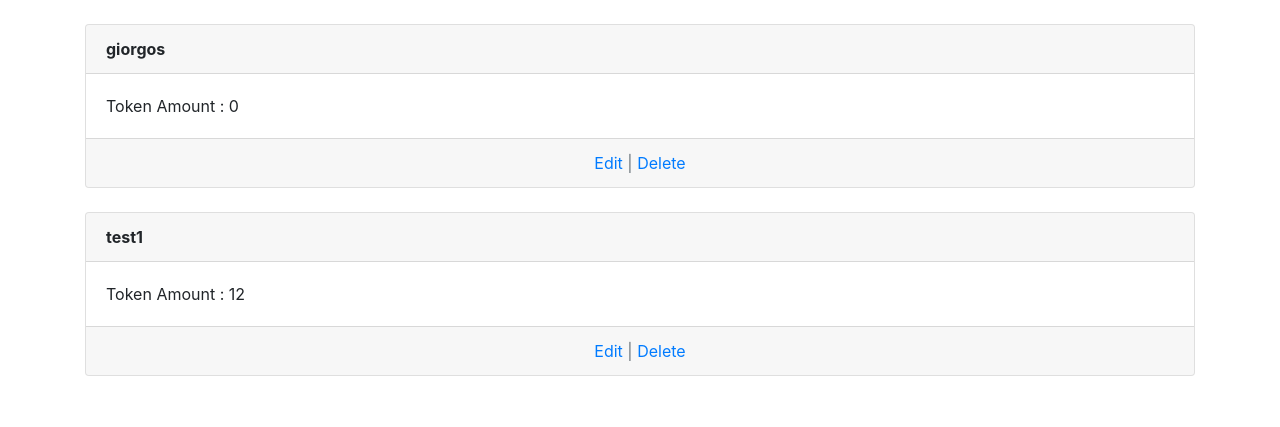
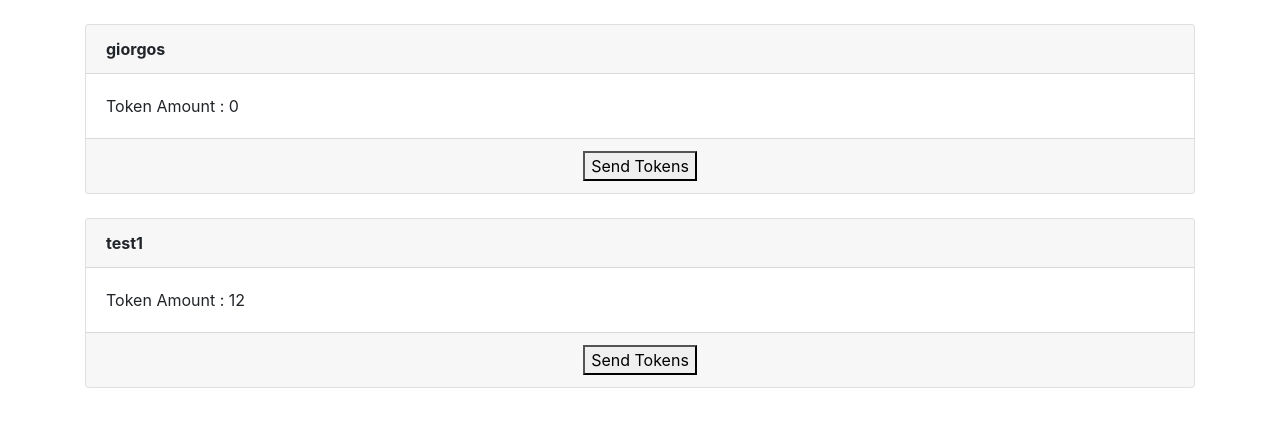
Before and after one commit to supfree-hackathon/EV-Loader, a Django app: page /users/ in a window 1280 px wide. Shown: the part 56-483 px from the top of the page. Run offline with Django 3.2, Linux system fonts and the light colour scheme; a user stored in the database is signed in; data comes from the database, SQL or seed files in the repository; some libraries are stand-ins or nearby versions.

Commit message:
Create template and view for sending tokens to sup.evloader.com

```diff
--- a/web/app/admin.py
+++ b/web/app/admin.py
@@ -12,7 +12,7 @@ class ProfileInline(admin.StackedInline):
 
 class CustomUserAdmin(UserAdmin):
     inlines = (ProfileInline, )
-    list_display = ('username', 'email', 'first_name', 'last_name', 'is_staff', 'get_tokens_amount')
+    list_display = ('id','username', 'email', 'first_name', 'last_name', 'is_staff', 'get_tokens_amount')
     list_select_related = ('profile', )
 
     def get_tokens_amount(self, instance):
--- a/web/app/urls.py
+++ b/web/app/urls.py
@@ -1,5 +1,5 @@
 from django.urls import path, include
-from .views import SignUpView, UserListView
+from .views import SignUpView, UserListView, UserSendTokensView
 from django.views.generic.base import TemplateView
 
 
@@ -7,6 +7,7 @@ from django.views.generic.base import TemplateView
 
 urlpatterns = [
 path('users/', UserListView.as_view(), name='user_list'),
+path('user/<int:pk>/send_tokens/', UserSendTokensView.as_view(), name='user_send_tokens'),
 path('users/', include('django.contrib.auth.urls')),
 path('', TemplateView.as_view(template_name='home.html'),name='home'),
 path('signup/', SignUpView.as_view(), name='signup'),
--- a/web/app/views.py
+++ b/web/app/views.py
@@ -2,10 +2,12 @@ from django.shortcuts import render
 from django.http import HttpResponse
 from django.views.generic import TemplateView
 from django.urls import reverse_lazy
-from django.views.generic import CreateView, ListView
+from django.views.generic import CreateView, UpdateView, ListView
 from .forms import CustomUserCreationForm
 from django.contrib.auth.forms import UserCreationForm, UserChangeForm
 from django.contrib.auth.models import User
+import requests
+
 
 
 
@@ -15,8 +17,42 @@ class SignUpView(CreateView):
     template_name = 'signup.html'
 
 
-
-
 class UserListView(ListView):
     model = User
     template_name = 'user_list.html'
+
+
+class UserSendTokensView(UpdateView):
+    model = User
+    fields = '__all__'
+    template_name = 'send_tokens.html'
+
+
+    def get_context_data(self, **kwargs):
+        context = super(UserSendTokensView, self).get_context_data(**kwargs)
+        current_user = User.objects.get(pk=self.kwargs['pk'])
+
+        # print("@@@@@@@@@@@@@@@@@@@@@@@@@@@@@@@@@@@@@@@@@@@@@@@@@@@")
+        # print("The user email is : {} ".format(current_user.email))
+
+        url = "https://sup.evloader.com/api/wallet/sup-points"
+        payload = {
+            "user_email": current_user.email,
+            "token_amount": current_user.profile.tokens_amount
+        }
+        headers = {
+            'Content-Type': 'application/json'
+        }
+        response = requests.request("POST", url, headers=headers, data=payload)
+
+        # print(response)
+
+        # update the token_amount field
+        # current_user.token_amount -= current_user.token_amount
+        # current_user.save()
+
+
+        context['user'] = user
+
+        return render(request, template_name, context)
+        #return context
--- a/web/templates/user_list.html
+++ b/web/templates/user_list.html
@@ -17,7 +17,9 @@
 Token Amount : {{ user.profile.tokens_amount }}
 </div>
 <div class="card-footer text-center text-muted">
-<a href="#">Edit</a> | <a href="#">Delete</a>
+    <form>
+        <button formaction="{% url 'user_send_tokens' user.id %}">Send Tokens</button>
+    </form>
 </div>
 </div>
 <br />
```
Also changed, not shown: web/templates/send_tokens.html (added, +10 -0 lines), 2 other files.
